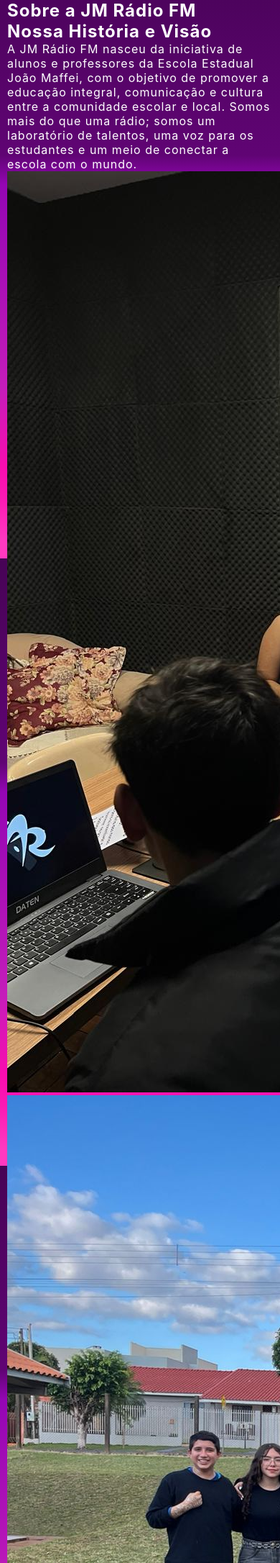
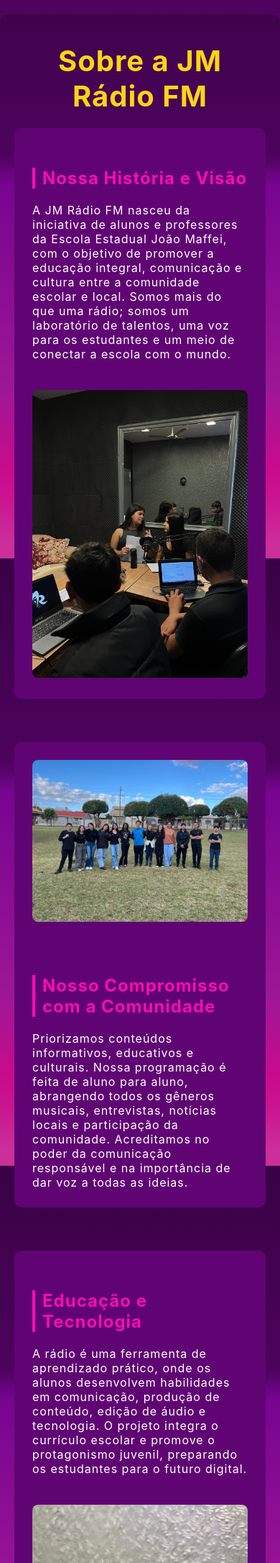
Before and after one commit to DuuhziiN/radio_mafffei, a Django app: page /sobre/ in a window 390 px wide; the page is wider, and only the part inside the window is pictured. Shown: the part 68-2240 px from the top of that part at 72% size. Run offline with Django 5.2, Linux system fonts and the light colour scheme; some libraries are stand-ins or nearby versions.

Commit message:
FEAT: Final responsive design integration, fixed header layout, and stylized playlist player.

```diff
--- a/static/css/base.css
+++ b/static/css/base.css
@@ -1,6 +1,3 @@
-/* ARQUIVO: radiomaffei/static/css/base.css (CÓDIGO FINAL DE ESTABILIDADE) */
-
-/* --- VARIÁVEIS E BASE GERAL --- */
 :root {
     --roxo-fundo: #470154;
     --roxo-card: #600474;
@@ -21,6 +18,7 @@
     letter-spacing: 1px;
 }
 
+/* FUNDO E LAYOUT PRINCIPAL */
 body {
     background: linear-gradient(180deg, #40024e, #470356 0.01%, #600474 33.65%, var(--roxo-claro) 38.46%, #b013b7 58.65%, #c41dba 71.88%, var(--cor-destaque) 85.05%, #fb1ab4 90.23%, #ff39c0 97.12%);
     background-attachment: fixed;
@@ -39,10 +37,6 @@ main {
     max-width: 1200px;
     width: 100%;
     margin: 0 auto;
-    padding-left: 10px;
-    /* Adiciona padding lateral para mobile */
-    padding-right: 10px;
-    box-sizing: border-box;
 }
 
 a {
@@ -56,7 +50,7 @@ a:hover {
     color: var(--cor-destaque);
 }
 
-/* --- ESTILOS DE NAVEGAÇÃO E CABEÇALHO (Responsivo) --- */
+/* --- ESTILOS DE NAVEGAÇÃO (CABEÇALHO) --- */
 
 header nav {
     display: flex;
@@ -87,7 +81,8 @@ header nav {
     font-weight: 500;
 }
 
-/* --- ESTILOS DO RODAPÉ (GARANTIA DE RESPONSIVIDADE) --- */
+
+/* --- ESTILOS DO RODAPÉ (CORRIGIDO E ORDENADO) --- */
 
 .rodape {
     background-color: black;
@@ -109,23 +104,49 @@ header nav {
 .rodape-coluna {
     padding: 15px;
     flex-basis: 30%;
+    /* Garante proporção de 3 colunas */
     min-width: 280px;
 }
 
+.rodape-coluna h3 {
+    color: var(--color-primary);
+    margin-bottom: 15px;
+    border-bottom: 1px solid rgba(255, 255, 255, 0.2);
+    padding-bottom: 5px;
+}
+
+/* Tamanho Padrão e Estabilidade das Imagens */
 .logo-jmradio-maior,
 .logo-jmradio-menor,
 .logo-parana-integral {
     max-width: 150px;
+    /* Limita o tamanho das imagens para que não fiquem gigantes */
     height: auto;
     display: block;
     margin-bottom: 10px;
 }
 
-/* Responsividade CRÍTICA: Empilha em mobile */
+.logo-parana-integral {
+    max-width: 180px;
+    margin-top: 20px;
+    margin-left: auto;
+}
+
+.social-icons-rodape {
+    display: flex;
+    gap: 15px;
+    margin-top: 15px;
+    justify-content: flex-start;
+}
+
+.rodape-col-social-parana {
+    text-align: right;
+}
+
+/* Responsividade para o Rodapé */
 @media (max-width: 768px) {
     .rodape-conteudo {
         flex-direction: column;
-        /* Empilha as colunas */
         text-align: center;
     }
 
@@ -134,7 +155,17 @@ header nav {
         margin-bottom: 30px;
     }
 
+    .social-icons-rodape {
+        justify-content: center;
+        /* Centraliza ícones em mobile */
+    }
+
     .logo-parana-integral {
         margin: 20px auto 0;
+        /* Centraliza o logo em mobile */
+    }
+
+    .rodape-col-social-parana {
+        text-align: center;
     }
 }
--- a/static/css/pages.css
+++ b/static/css/pages.css
@@ -1,19 +1,40 @@
-/* ARQUIVO: radiomaffei/static/css/pages.css (PROGRAMAÇÃO E LAYOUTS SECUNDÁRIOS) */
+/* ARQUIVO: radiomaffei/static/css/pages.css (CORREÇÃO DA PROGRAMAÇÃO E LAYOUTS SECUNDÁRIOS) */
 
+/* Layouts Gerais de Conteúdo */
 .programa-content,
-.equipe-container {
+.sobre-nos-container,
+.equipe-container,
+.galeria-container {
     padding: 40px 20px;
     background-color: rgba(0, 0, 0, 0.2);
     margin-top: 20px;
     border-radius: 10px;
 }
 
-/* --- CORREÇÃO CRÍTICA DA PROGRAMAÇÃO (TABELA E ABAS) --- */
+h1 {
+    color: var(--color-primary);
+    text-align: center;
+    margin-bottom: 20px;
+    font-size: 2.5em;
+}
+
+h2 {
+    color: var(--cor-destaque);
+    margin-top: 30px;
+    margin-bottom: 20px;
+    border-left: 4px solid var(--cor-destaque);
+    padding-left: 10px;
+}
+
+
+/* --- CORREÇÃO DA TABELA DE PROGRAMAÇÃO (ABA / TABELA) --- */
 
 .programacao-tabs-container {
     background-color: var(--roxo-card);
     border-radius: 10px;
     padding: 20px;
+    box-shadow: 0 4px 8px rgba(0, 0, 0, 0.4);
+    margin-top: 20px;
 }
 
 .tabs-header {
@@ -43,7 +64,11 @@
     display: none;
 }
 
-.conteudo-dia.active p {
+.conteudo-dia.active {
+    display: block;
+}
+
+.conteudo-dia p {
     display: flex;
     justify-content: space-between;
     /* CRÍTICO: Alinha o horário à direita */
@@ -52,32 +77,110 @@
     font-size: 1.1em;
 }
 
-.conteudo-dia.active {
-    display: block;
+.conteudo-dia span {
+    font-weight: bold;
+    color: var(--color-primary);
+    white-space: nowrap;
 }
+
 
 /* --- CORREÇÃO DA GALERIA DE EQUIPE E MÍDIAS --- */
 
-.equipe-galeria {
+.equipe-galeria,
+.galeria-grid {
     display: grid;
-    grid-template-columns: repeat(auto-fit, minmax(180px, 1fr));
-    /* Melhora a adaptação em mobile */
-    gap: 20px;
+    /* Ajustado para 3 colunas em desktop e adaptação em mobile */
+    grid-template-columns: repeat(auto-fit, minmax(250px, 1fr));
+    gap: 30px;
     margin-top: 20px;
+}
+
+.membro-card,
+.galeria-item {
+    background-color: var(--roxo-fundo);
+    border-radius: 10px;
+    padding: 15px;
+    text-align: center;
 }
 
 .membro-foto-wrapper {
     width: 100%;
-    height: 180px;
+    height: 250px;
+    /* Altura fixa para alinhar as fotos */
     overflow: hidden;
     border-radius: 8px;
     margin-bottom: 10px;
 }
 
-.membro-foto-wrapper img {
+.membro-foto-wrapper img,
+.galeria-item img {
     width: 100%;
     height: 100%;
     object-fit: cover;
-    /* Garante que as imagens não fiquem esticadas */
+    /* CRÍTICO: Garante que as imagens não fiquem esticadas */
     border-radius: 8px;
 }
+
+.bloco-info {
+    display: flex;
+    align-items: center;
+    gap: 40px;
+    margin-bottom: 60px;
+    background-color: var(--roxo-card);
+    padding: 25px;
+    border-radius: 10px;
+}
+
+
+.bloco-info {
+    display: flex;
+    align-items: flex-start;
+    /* Alinha o conteúdo ao topo (ajuda a evitar quebra) */
+    gap: 40px;
+    margin-bottom: 60px;
+    background-color: var(--roxo-card);
+    padding: 25px;
+    border-radius: 10px;
+}
+
+.texto-coluna {
+    flex: 1;
+    /* Garante que a coluna de texto ocupe 50% */
+}
+
+.imagem-coluna {
+    flex: 1;
+    /* Garante que a coluna de imagem ocupe 50% */
+    max-width: 50%;
+    /* Limite para garantir que a coluna não estique demais */
+}
+
+/* Reverte a ordem de imagem/texto */
+.bloco-info.reverso {
+    flex-direction: row-reverse;
+}
+
+/* Garantir que as imagens fiquem dentro do container (CRÍTICO) */
+.bloco-info img {
+    width: 100%;
+    height: auto;
+    border-radius: 8px;
+    object-fit: cover;
+}
+
+/* Responsividade: Voltar para coluna única em telas pequenas */
+@media (max-width: 768px) {
+    .bloco-info {
+        flex-direction: column;
+    }
+
+    .bloco-info.reverso {
+        flex-direction: column;
+        /* Desativa a reversão em mobile */
+    }
+
+    .imagem-coluna {
+        max-width: 100%;
+        /* Permite que a imagem ocupe a largura total */
+    }
+}
```
Also changed, not shown: radiomaffei/templates/home.html (+28 -26 lines), static/css/index.css (+24 -42 lines).
